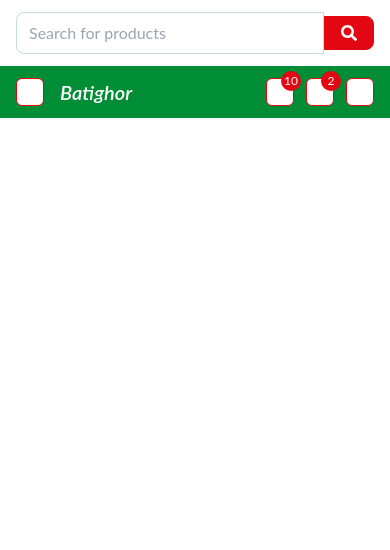
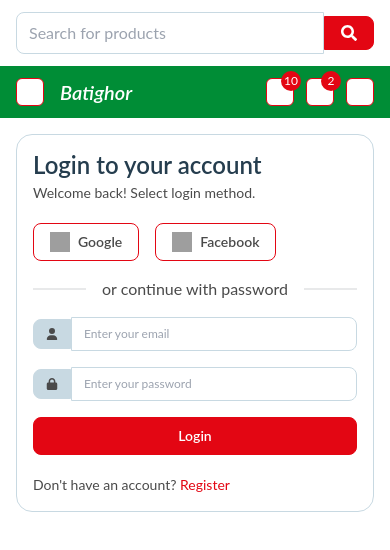
Before and after one commit to mdenjamulislam/batigor-online-shop-client, a React (Vite) app: page /signin in a window 390 px wide. Shown: the top 550 px of the page. Built offline with nearby package versions, Linux system fonts and the light colour scheme; grey boxes are pictures that could not be loaded.

Commit message:
added sign in page

```diff
--- a/package.json
+++ b/package.json
@@ -18,7 +18,7 @@
     "react-dom": "^18.3.1",
     "react-icons": "^5.3.0",
     "react-router-dom": "^6.26.1",
-    "sort-by": "^1.2.0"
+    "sort-by": "^0.0.2"
   },
   "devDependencies": {
     "@eslint/js": "^9.9.0",
--- a/src/components/Header.jsx
+++ b/src/components/Header.jsx
@@ -1,10 +1,11 @@
 import { FaPhone, FaFacebookF, FaXTwitter, FaInstagram, FaYoutube, FaCartShopping, FaHeart, FaUser } from "react-icons/fa6";
 import { FaSearch } from "react-icons/fa";
-import { useState } from "react";
-import { NavLink } from "react-router-dom";
+import { useContext, useState } from "react";
+import { Link, NavLink } from "react-router-dom";
+import { AuthContext } from "../providers/AuthProviders";
 
 const Header = () => {
-    const [menuBtn, setMenuBtn] = useState(false);
+    const { user } = useContext(AuthContext);
 
     const menuList = (
         <>
@@ -85,6 +86,8 @@ const Header = () => {
                                     <FaUser />
                                 </button>
                                 <ul tabIndex={0} className="menu dropdown-content z-[1] w-52 rounded-box bg-base-100 p-2 shadow">
+                                    {user ? (
+                                        <>
                                             <li>
                                                 <a href="" className="text-xs text-textColor hover:text-accent md:text-sm">
                                                     <i className="fa-solid fa-user" /> <span>My Profile</span>
@@ -105,6 +108,16 @@ const Header = () => {
                                                     <i className="fa-solid fa-sign-out" /> <span>Logout</span>
                                                 </a>
                                             </li>
+                                        </>
+                                    ) : (
+                                        <>
+                                            <li>
+                                                <Link to="/signin" className="text-xs text-textColor hover:text-accent md:text-sm">
+                                                    Sign In
+                                                </Link>
+                                            </li>
+                                        </>
+                                    )}
                                 </ul>
                             </div>
                         </div>
@@ -137,9 +150,7 @@ const Header = () => {
                                     <i className="fa-solid fa-times" />
                                 </button>
                             </div>
-                            <ul className="navbar-menu flex w-full flex-col text-white lg:flex-row">
-                                {menuList}
-                            </ul>
+                            <ul className="navbar-menu flex w-full flex-col text-white lg:flex-row">{menuList}</ul>
                         </div>
                         <div className="flex items-center gap-3 lg:hidden">
                             <a href="wishlist.html" className="icon">
--- a/src/layout/Root.jsx
+++ b/src/layout/Root.jsx
@@ -1,11 +1,12 @@
 import React from 'react';
 import Header from '../components/Header';
+import { Outlet } from 'react-router-dom';
 
 const Root = () => {
     return (
         <>
             <Header />
-
+            <Outlet/>
         </>
     );
 };
--- a/src/pages/Signin.jsx
+++ b/src/pages/Signin.jsx
@@ -1,14 +1,12 @@
-import React from "react";
+import { FaUser, FaLock } from "react-icons/fa6";
 
 const Signin = () => {
     return (
-        <>
-            {/* Login */}
         <section className="sectionInner--padding">
             <div className="container xl:max-w-7xl">
                 <div className="grid grid-cols-1 items-center gap-4 overflow-hidden rounded-2xl border border-light lg:grid-cols-2">
                     <div className="hidden lg:block">
-                            <img src="assets/images/poster/poster-1.jpg" alt="Login" className="h-[550px] w-full object-cover" />
+                        <img src="https://cdn.pixabay.com/photo/2016/10/25/15/55/book-1769228_1280.jpg" alt="Login" className="h-[550px] w-full object-cover" />
                     </div>
                     <div className="space-y-5 rounded-lg p-4 md:space-y-6 md:p-6 lg:space-y-8 lg:p-8">
                         <div className="space-y-1">
@@ -29,14 +27,14 @@ const Signin = () => {
                         {/* Form */}
                         <form action="" className="space-y-4">
                             <div className="flex items-center gap-0">
-                                    <label htmlFor="" className="rounded-l-lg border border-light bg-light px-3 py-2 text-xs md:py-3 md:text-base">
-                                        <i className="fa-solid fa-user" />
+                                <label htmlFor="" className="rounded-l-lg border border-light bg-light px-3 py-2 text-xs md:py-3 md:text-lg">
+                                    <FaUser />
                                 </label>
                                 <input type="email" id="email" className="field" placeholder="Enter your email" />
                             </div>
                             <div className="flex items-center gap-0">
-                                    <label htmlFor="" className="rounded-l-lg border border-light bg-light px-3 py-2 text-xs md:py-3 md:text-base">
-                                        <i className="fa-solid fa-user" />
+                                <label htmlFor="" className="rounded-l-lg border border-light bg-light px-3 py-2 text-xs md:py-3 md:text-lg">
+                                    <FaLock />
                                 </label>
                                 <input type="password" id="password" className="field" placeholder="Enter your password" />
                             </div>
@@ -56,8 +54,6 @@ const Signin = () => {
             </div>
             {/* end of the container */}
         </section>
-            {/* End of the login */}
-        </>
     );
 };
 
--- a/src/providers/AuthProviders.jsx
+++ b/src/providers/AuthProviders.jsx
@@ -1,11 +1,19 @@
+import { createUserWithEmailAndPassword } from "firebase/auth";
 import { createContext, useState } from "react";
+import auth from "../authentication/firebase.config";
 
 export const AuthContext = createContext(null);
 
 const AuthProviders = ({ children }) => {
     const [user, setUser] = useState(null);
+    const [loading, setLoading] = useState(true);
 
-    const userInfo = { user };
+    const createUser = (email, password) => {
+        setLoading(true);
+        return (createUserWithEmailAndPassword(auth, email, password));
+    }
+
+    const userInfo = { user, loading, createUser };
     return (
         <AuthContext.Provider value={userInfo}>
             {children}
```
Also changed, not shown: 1 other file (tests, documents, lock files or other folders). Lines whose indentation alone changed are shown as unchanged.
